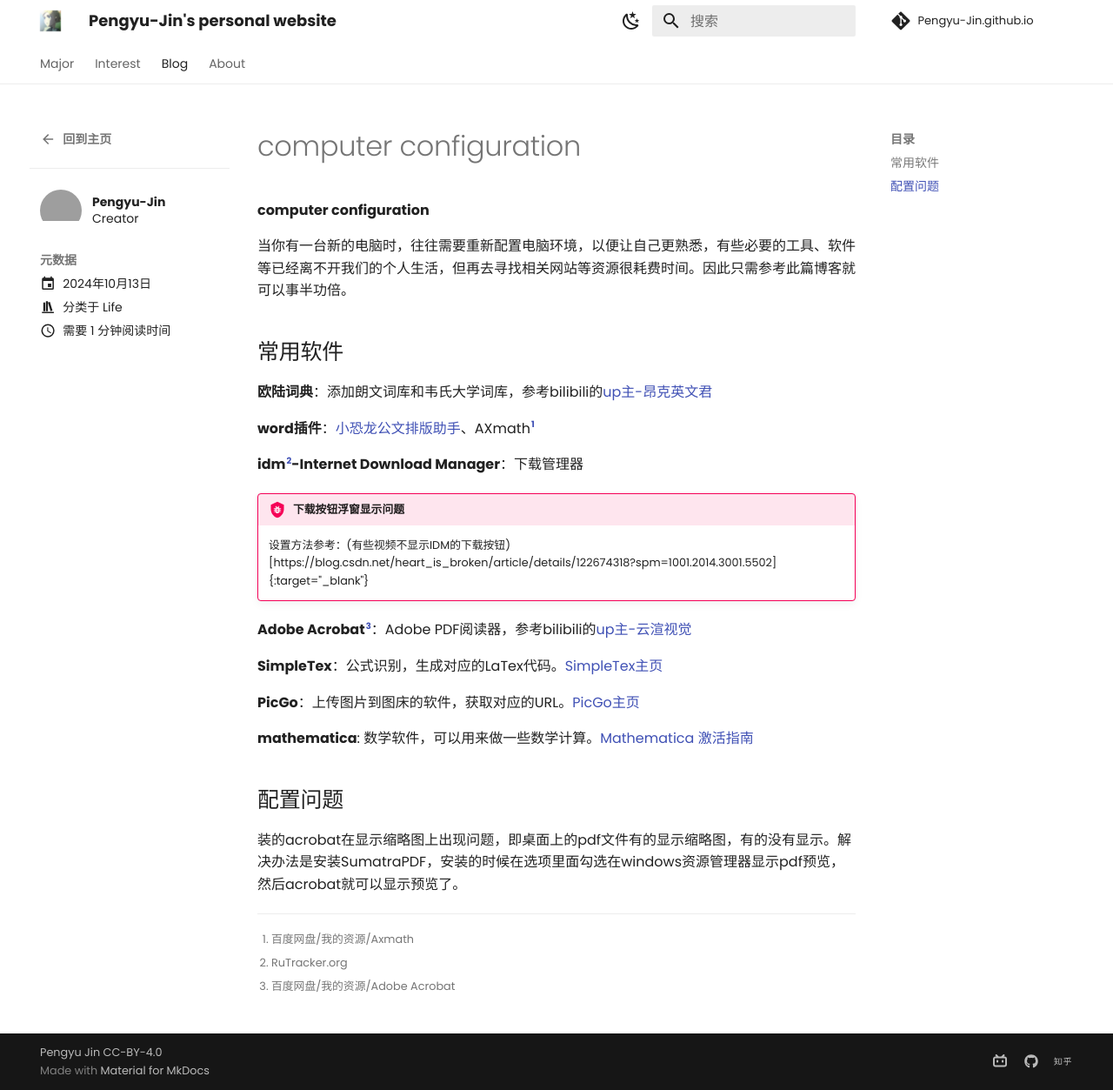
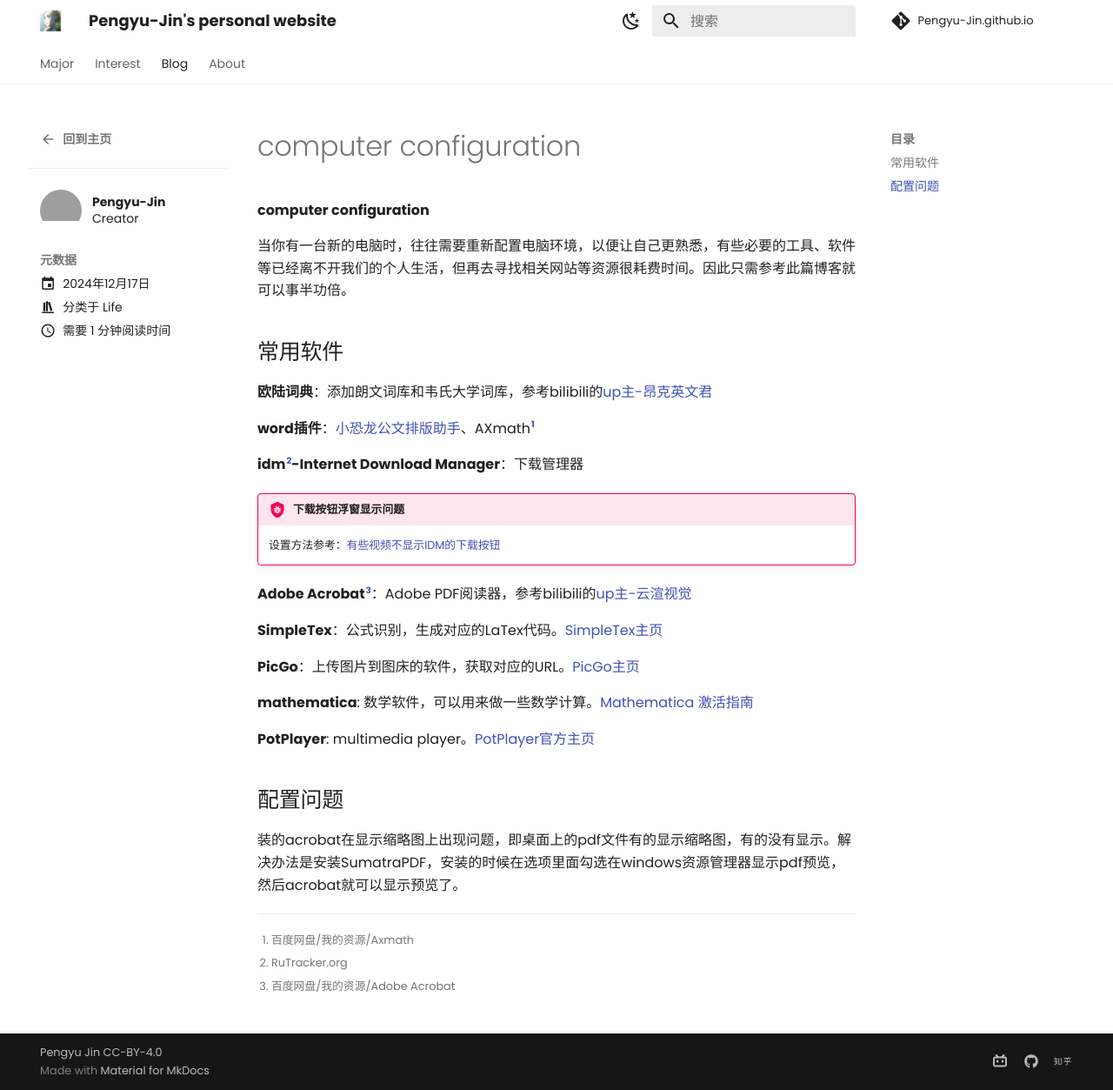
Before and after one commit to Pengyu-Jin/Pengyu-Jin.github.io, an MkDocs documentation site: the page built from docs/blog/posts/computer configuration.md, in a window 1280 px wide and 1253 px high. Shown: the whole window at 87% size. Built offline with MkDocs 1.6.1 and Material for MkDocs 9.7.7, drawn with Linux system fonts in a browser that asks for light colours; comment, search, counter and statistics services are not loaded; grey boxes are pictures that could not be loaded.

Commit message:
add com config

```diff
--- a/docs/blog/posts/computer configuration.md
+++ b/docs/blog/posts/computer configuration.md
@@ -1,6 +1,6 @@
 ---
 title: computer configuration
-date: 2024-10-13
+date: 2024-12-17
 authors: [Pengyu-Jin]
 slug: computer configuration
 categories:
@@ -22,7 +22,7 @@ categories:
 
 !!! bug "下载按钮浮窗显示问题"
 
-    设置方法参考：(有些视频不显示IDM的下载按钮)[https://blog.csdn.net/heart_is_broken/article/details/122674318?spm=1001.2014.3001.5502]{:target="_blank"}
+    设置方法参考：[有些视频不显示IDM的下载按钮](https://blog.csdn.net/heart_is_broken/article/details/122674318?spm=1001.2014.3001.5502){:target="_blank"}
 
 **Adobe Acrobat[^3]**：Adobe PDF阅读器，参考bilibili的[up主-云渲视觉](https://www.bilibili.com/video/BV1nB4y1o7Py/?spm_id_from=333.337.search-card.all.click&vd_source=a69c9948d8c31b427ccd421455913cab){:target="_blank"}
 
@@ -38,6 +38,8 @@ categories:
 
 [^3]:百度网盘/我的资源/Adobe Acrobat
 
+**PotPlayer**: multimedia player。[PotPlayer官方主页](https://potplayer.tv/){:target="_blank"}
+
 ## 配置问题
 
 装的acrobat在显示缩略图上出现问题，即桌面上的pdf文件有的显示缩略图，有的没有显示。解决办法是安装SumatraPDF，安装的时候在选项里面勾选在windows资源管理器显示pdf预览，然后acrobat就可以显示预览了。
```
